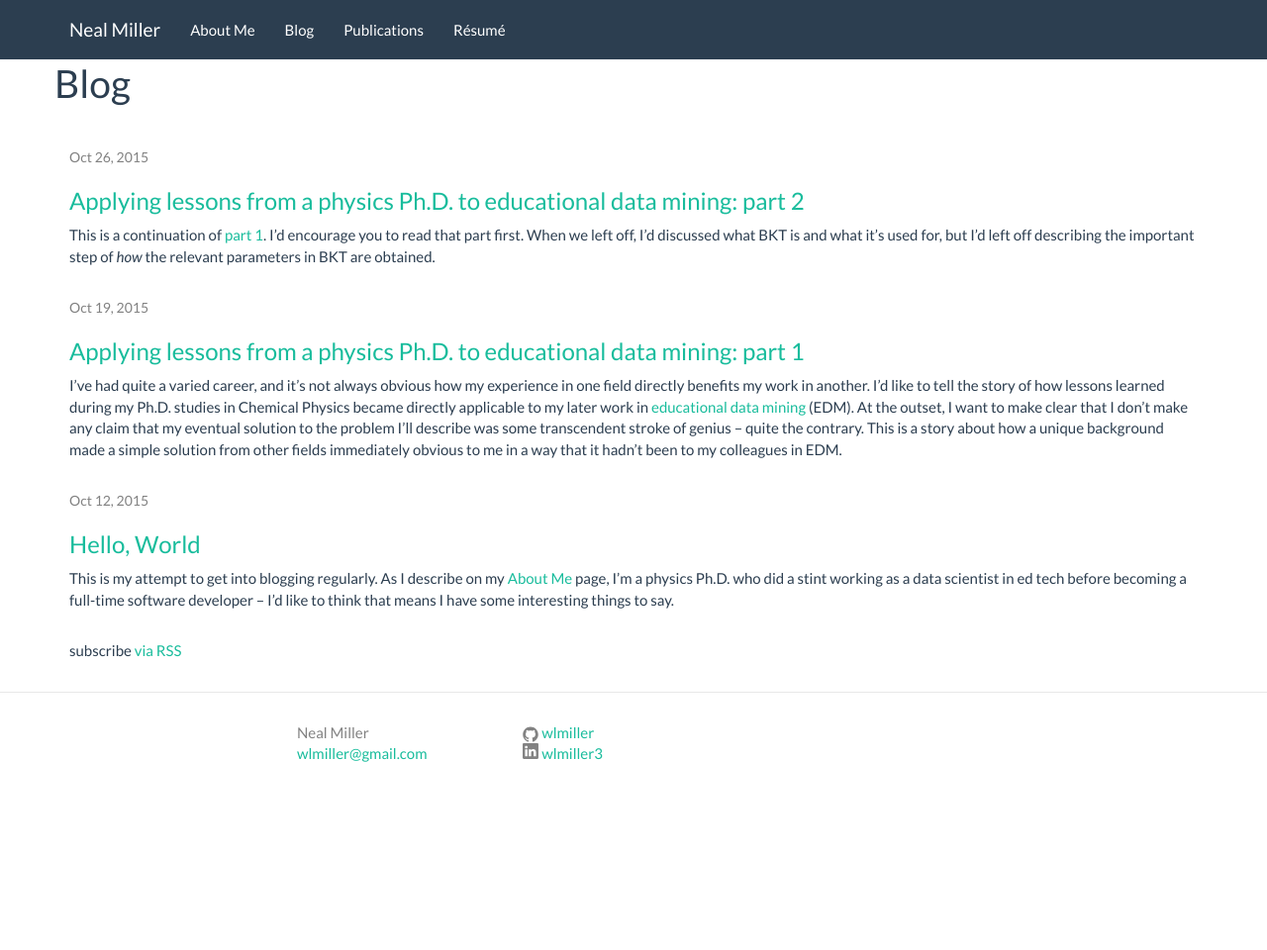
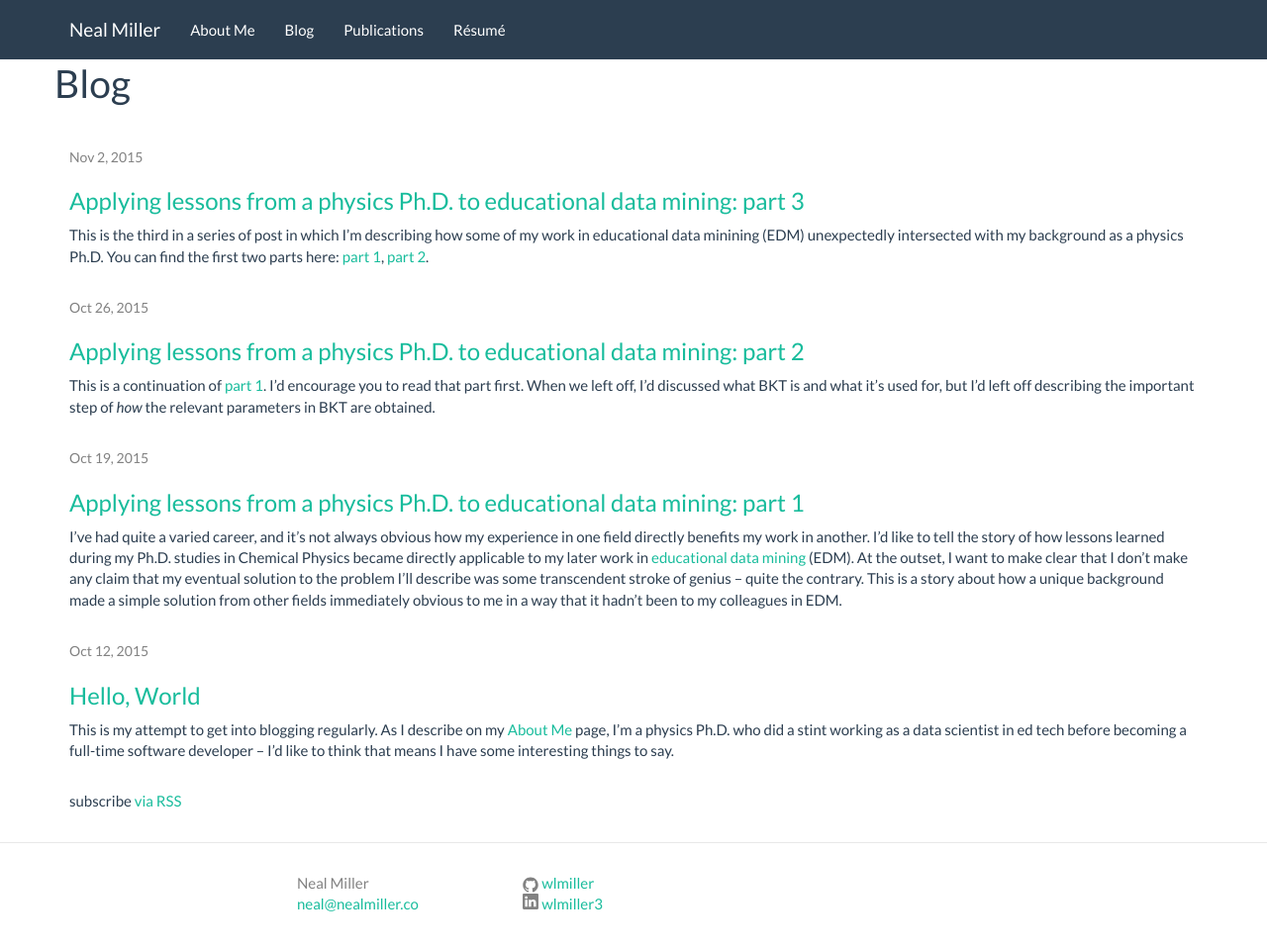
Before and after one commit to wlmiller/wlmiller.github.io, a Jekyll site: the page built from index.md, in a window 1280 px wide and 980 px high. Shown: the top 960 px of the window at 99% size. Built offline with Jekyll 4.4.1, drawn with Linux system fonts in a browser that asks for light colours; some of the changed lines change nothing that is shown.

Commit message:
blog post

```diff
--- a/_config.yml
+++ b/_config.yml
@@ -1,6 +1,6 @@
 # Site settings
 title: Neal Miller
-email: wlmiller@gmail.com
+email: neal@nealmiller.co
 description: > # this means to ignore newlines until "baseurl:"
     The personal website of Neal Miller, Ph.D., a Houston, TX-based software engineer.
 baseurl: "" # the subpath of your site, e.g. /blog/
--- a/_posts/2015-10-26-simulated-annealing-bkt-part-2.md
+++ b/_posts/2015-10-26-simulated-annealing-bkt-part-2.md
@@ -54,9 +54,13 @@ As I mentioned above, I started out using Baker's brute force algorithm, and had
 
 I did try some other ideas before I moved on to the one I'll describe in part 3.  One that I thought was promising was a sort of "ratcheting" algorithm similar to EM -- I would fit each group of parameters (for each of the three problem types) separately, and keep going until convergence.  However, it still took a long time (days to weeks vs. hours) and didn't converge well.  I needed a new method; ideally, one which was not stymied by local minima, but would complete before the heat death of the universe on a reasonable PC.
 
+---
+
+This post is continued in part 3 [here]({% post_url 2015-11-02-simulated-annealing-bkt-part-3 %}).
+
 #### References
 
 1. Beck, J.E., Chang, K. Identifiability: A Fundamental Problem of Student Modeling. *Proceedings of the 11th International Conference on User Modeling* (2007).
 2. Baker, R.S.J.d., *et al.* Contextual Slip and Prediction of Student Performance After Use of an Intelligent Tutor. *Proceedings of the 18th Annual Conference on User Modeling, Adaptation, and Personalization* (2010).
 3. Chang, K., Beck, J., Mostow, J., Corbett, A. A Bayes Bet Toolkit for Student Modeling in Intelligent Tutoring Systems. *Proceedings of the 8th International Conference on Intelligent Tutoring Systems* (2006).
-4. Miller, E.L., Baker, R. S., Rossi, L.M. Unifying Computer-Based Assessment Across Conceptual Instruction, Problem-Solving, and Digital Games. *Technology, Knowledge and Learning* 19, 165 (2014).
+4. Miller, W.L., Baker, R. S., Rossi, L.M. Unifying Computer-Based Assessment Across Conceptual Instruction, Problem-Solving, and Digital Games. *Technology, Knowledge and Learning* 19, 165 (2014).
--- /dev/null
+++ b/_posts/2015-11-02-simulated-annealing-bkt-part-3.md
@@ -0,0 +1,54 @@
+---
+layout: post
+title:  "Applying lessons from a physics Ph.D. to educational data mining: part 3"
+date:   2015-11-02 17:00:00
+categories: monte-carlo educational-data-mining
+author: Neal Miller
+---
+This is the third in a series of post in which I'm describing how some of my work in educational data minining (EDM) unexpectedly intersected with my background as a physics Ph.D.  You can find the first two parts here: [part 1]({% post_url 2015-10-19-simulated-annealing-bkt-part-1 %}), [part 2]({% post_url 2015-10-26-simulated-annealing-bkt-part-2 %}).
+
+In part 1, I gave a description of the model behind Bayesian Knowledge Tracing (BKT).  In part 2, I gvae in-depth descriptions of the methods by which BKT parameters are obtained, and decribed why those methods weren't well-suited for my needs.  In this part, I'll describe the method I ended up using.  This work is decribed in reference 1, below.
+
+##Simulated Annealing
+The technique I applied for fitting BKT parameters was simulated annealing, defined [on Wikipedia](https://en.wikipedia.org/wiki/Simulated_annealing) as:
+> [A] probabilistic technique for approximating the global optimum of a given function. Specifically, it is a metaheuristic for approximate global optimization in a large search space. It is often used when the search space is discrete (e.g., all tours that visit a given set of cities). **For problems where finding the precise global optimum is less important than finding an acceptable global optimum in a fixed amount of time, simulated annealing may be preferable to alternatives such as brute-force search or gradient descent.**
+
+(Emphasis mine).  I'll give a more detailed (and more clear) description of the methof below but note that bold sentence: this may be exactly what we're looking for.
+
+Simulated annealing is a direct analogy to [annealing](https://en.wikipedia.org/wiki/Annealing_(metallurgy) in metallurgy.  The basic process in metallurgy is simply the heating and controlled cooling of a material in order to achieve a more ordered end-product.  If a material at a high temperature is rapidly cooled, the component atoms within the metal can become trapped in local maxima rather than being able to reach a global energy minimum, which will generally be a crystal.
+
+In my Ph.D. work, the analogy was very direct.  I executed and analyzed computer simulations of physical systems, with the goal of understanding the ways in which different systems organized themselves into ordered structures such as crystals.  In almost every case, this meant simulating the system starting at a high temperature and slowly decreasing the temperature until self-organization occured.
+
+### An aside about Monte Carlo simulations
+I won't give a comprehensive description of Monte Carlo simulations, but it's worth giving a quick run-down, as the application of simulated annealing to the BKT problem becomes very straightforward.
+
+Consider a system of \\(N\\) particles in a box (I'll leave the term "particles" generic, but there are some qualifications to make this technique applicable).  They are subject some interaction potential between particles -- the details are unimportant.  Assume the particles are completely rotationally symmetric (so particle rotation can be ignored).  Then we have a system with \\(3N\\) degrees of freedom.
+
+For each step of the simulation, a particle is chosen at random, and a trial move is generated, in some random direction and for some random distance (within a defined limit).  The potential energy difference between the particle after this trial move and the particle before the trial move, \\((\Delta E\\), is calculated.  The trial move is then accepted or rejected based on the Metropolis criterion,
+
+$$
+P_\mathrm{accept} = \mathrm{min}\left(1, \mathrm{exp}\left(-\frac{\Delta E}{T}\right)\right)
+$$
+
+where \\(T\\) is the temperature.  Note a few observations:
+1. If \\(\Delta E \leq 0\\) (potential energy decreases), the move is always accepted.
+2. if \\(\Delta E >0 0\\), then acceptence is less and less likely as the energy difference grows.
+3. For a given positive \\(\Delta E\\), acceptance is more likely the higher the temperature.
+
+The affect of these factors is that the system is generally drawn to lower-energy states, but is allowed to increase in potential energy so that it may explore the phase space, particularly at high energies.
+
+## Application to BKT
+Hopefully the application of the above technique to BKT parameter fitting is now obvious.  If we treat each BKT parameter as a degree of freedom, we have between 4 and 10 degrees of freedom in our application.  A random initial guess can be made, and then trial moves of random increases and decreases in the parameters can be made.
+
+In our analogy, the root mean square error (RMSE, as described in part 2) serves as the potential energy to be minimized, and the temperature is simply the denominator in the acceptance criterion.  Start at some "high" value for temperature (we used 0.005), and then decrease is steadily -- for example, halving it every 10,000 of annealing steps.  Fitting is considered complete when overall RMSE doesn't decrease in 10,000 steps after a temperature halving.
+
+## Results
+To verify the method, I compared the results of simulated annealing to the results of brute force fitting for two large sample data sets, using traditional BKT (4 parameters).  The result are detailed in the paper,<sup>1</sup>, but the gist is a follows: convergence was achieve in about 2% of the time (i.e. 50 time faster) and goodness-of-fit was essentially equivalent.  An importantly, because the algorithm is no longer exponential in its complexity, extension to more complex algorithms with up to 10 parameters per KC became very feasible.
+
+## Lessons Learned
+As I mentioned in part 1, I'm not making any claim to any stroke of genius or even an especially non-obvious insight into the problem solution.  Quite the contrary; I think the solution would be immediately obvious to many people, but it hadn't become obvious to people working in the EDM field.
+
+I'm quite confident that if I'd never worked in this space, someone else would have come along and come to the same realization about the obvious fit of simulated annealing to this problem space that I did.  I just happened to be working on the right problem, at the right time, and with the right (non-obvious and unconventional) background to immediately settle on a workable solution.
+
+### References
+1. Miller, W.L., Baker, R. S., Rossi, L.M. Unifying Computer-Based Assessment Across Conceptual Instruction, Problem-Solving, and Digital Games. *Technology, Knowledge and Learning* 19, 165 (2014).
```
